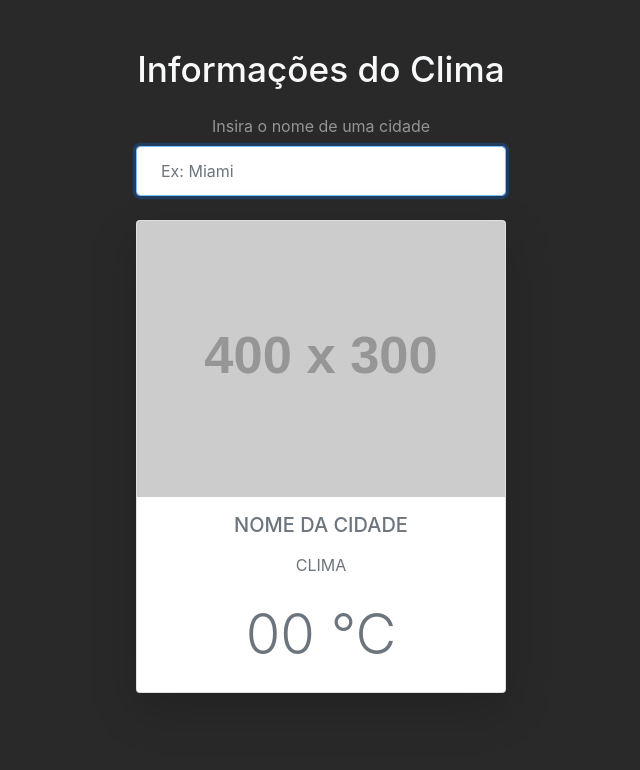
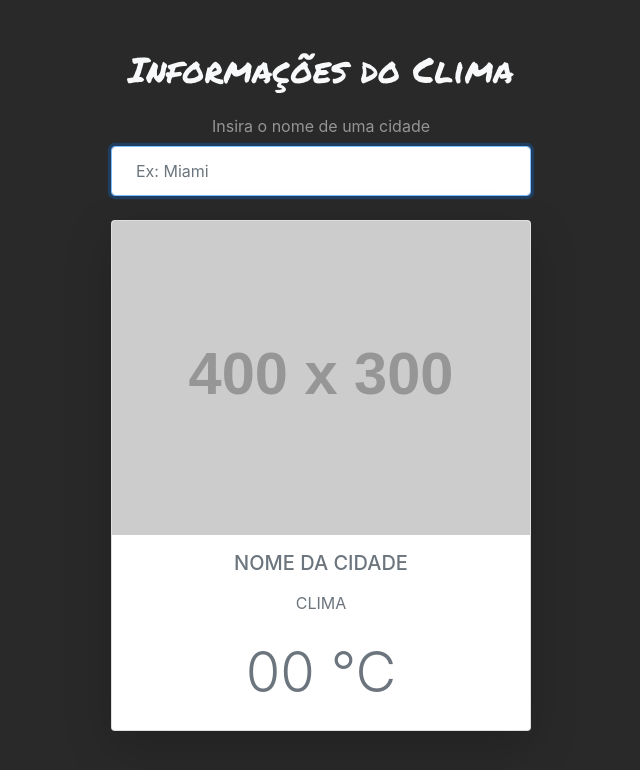
Before and after one commit to raphaelprsilva/weather-app, a plain HTML site: page index.html in a window 1280 px wide. Shown: the whole page, without its empty margins (319-959 px from the left). Drawn offline with nearby package versions, Linux system fonts and the light colour scheme; placeholder pictures from the web are drawn by us.

Commit message:
Add font-family

```diff
--- a/css/style.css
+++ b/css/style.css
@@ -3,9 +3,10 @@ body {
 }
 
 .container {
-  max-width: 400px;
+  max-width: 450px;
 }
 
 h1 {
   font-size: 2.2rem;
+  font-family: 'Permanent Marker', cursive;
 }
```
